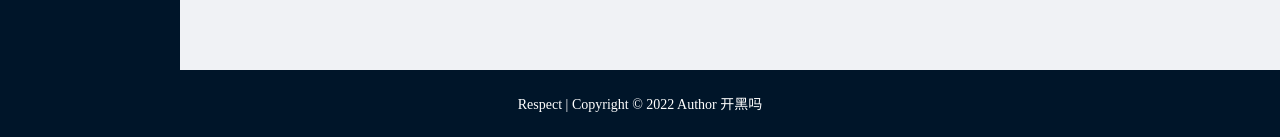
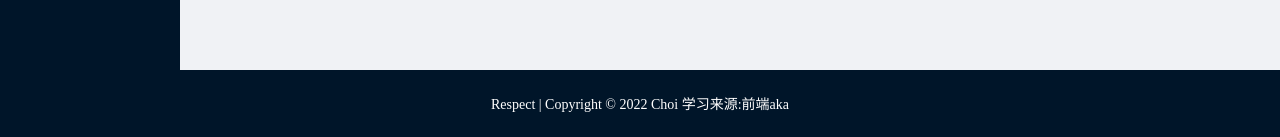
Before and after one commit to SuperChoi666/cms-manager, a React app: page / in a window 1280 px wide. Shown: the part 660-797 px from the top of the page. Built offline with nearby package versions, Linux system fonts and the light colour scheme.

Commit message:
'项目完成打包发布'

```diff
--- a/src/App.jsx
+++ b/src/App.jsx
@@ -22,7 +22,7 @@ export default function App() {
           </div>
         </div>
       </div>
-      <footer>Respect | Copyright &copy; 2022 Author 开黑吗</footer>
+      <footer>Respect | Copyright &copy; 2022 Choi 学习来源:前端aka</footer>
     </Layout>
   );
 }
```
